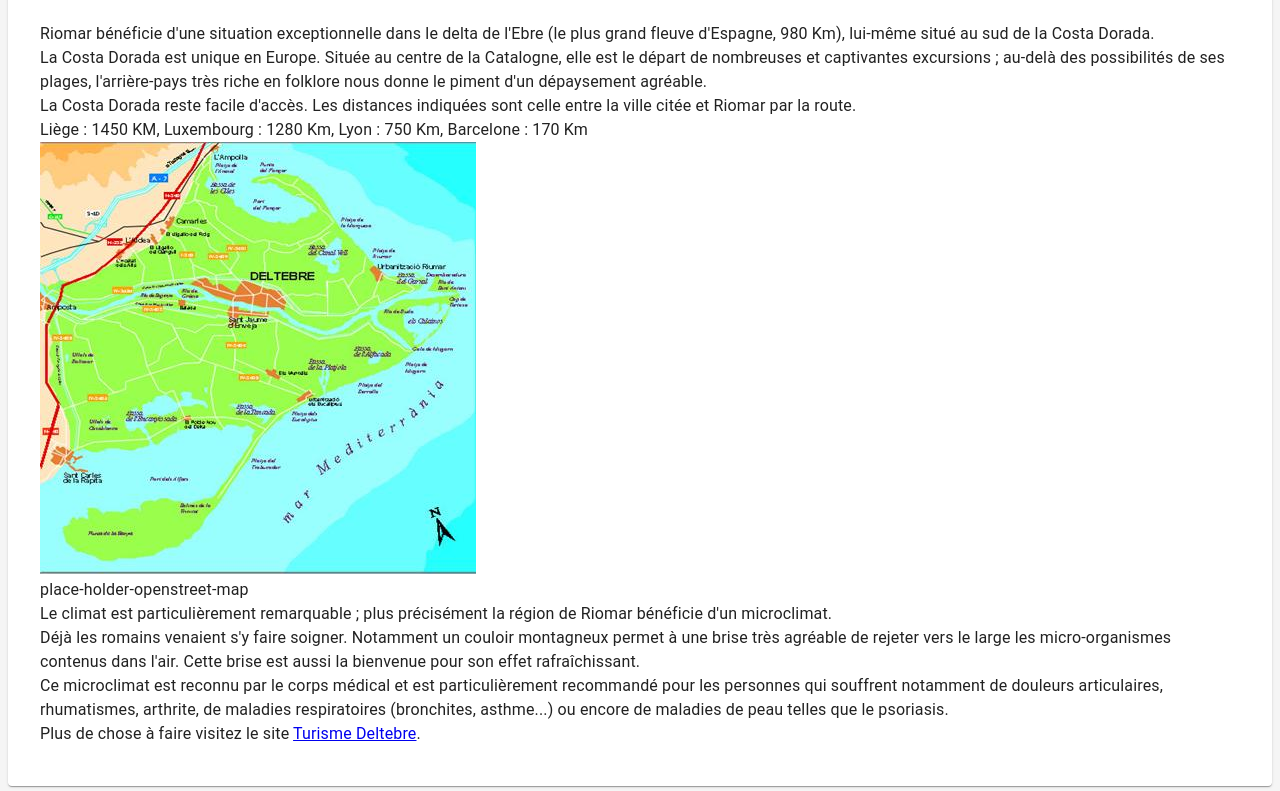
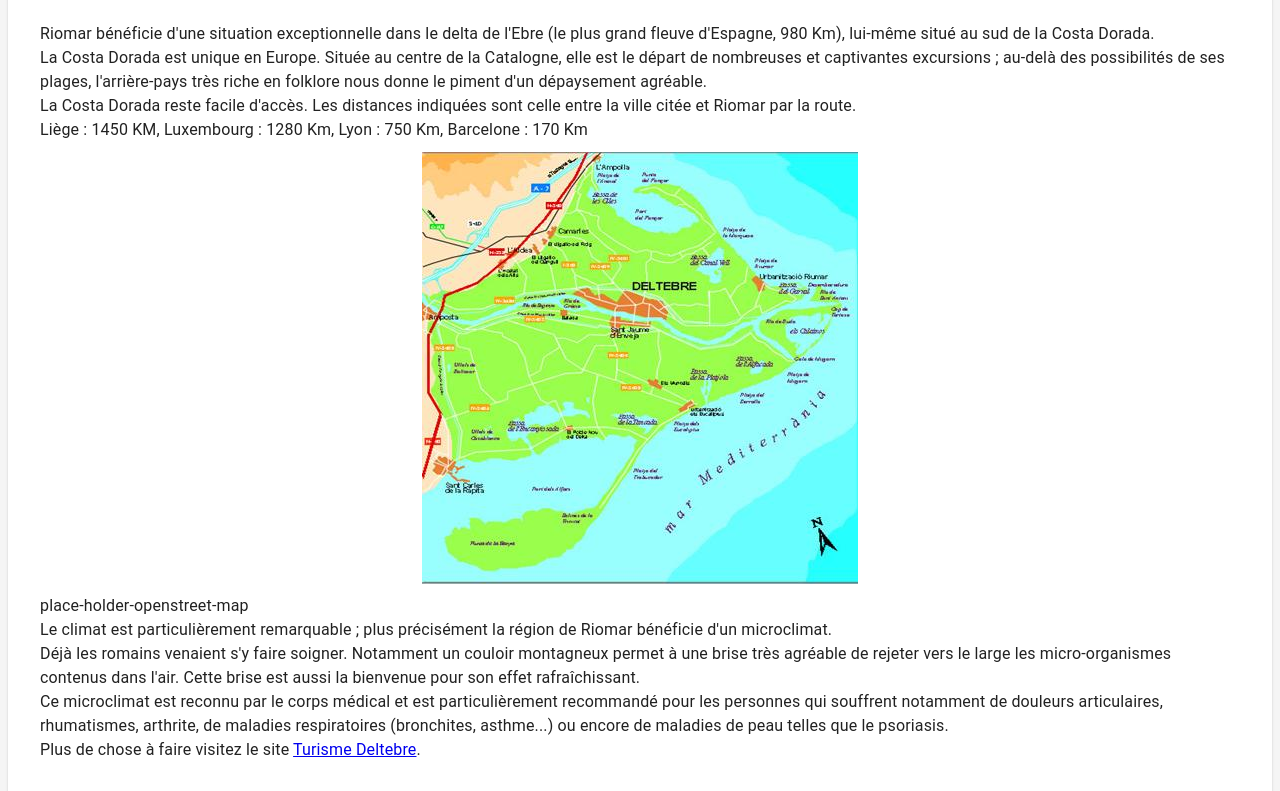
Before and after one commit to maquejp/salvagina, a React (Vite) app: page / in a window 1280 px wide. Shown: the part 742-1533 px from the top of the page. Built offline with nearby package versions, Linux system fonts and the light colour scheme.

Commit message:
style: center image

```diff
--- a/src/views/Riomar.tsx
+++ b/src/views/Riomar.tsx
@@ -33,7 +33,17 @@ export default function RiomarView() {
           Liège : 1450 KM, Luxembourg : 1280 Km, Lyon : 750 Km, Barcelone : 170
           Km
         </Typography>
-        <img src="images/carte_zone.jpg" alt="carte-zone-riomar" />
+        <img
+          src="images/carte_zone.jpg"
+          alt="carte-zone-riomar"
+          style={{
+            display: "block",
+            margin: "auto",
+            maxWidth: "100%",
+            paddingTop: "10px",
+            paddingBottom: "10px",
+          }}
+        />
         <Typography>place-holder-openstreet-map</Typography>
         <Typography>
           Le climat est particulièrement remarquable ; plus précisément la
```
